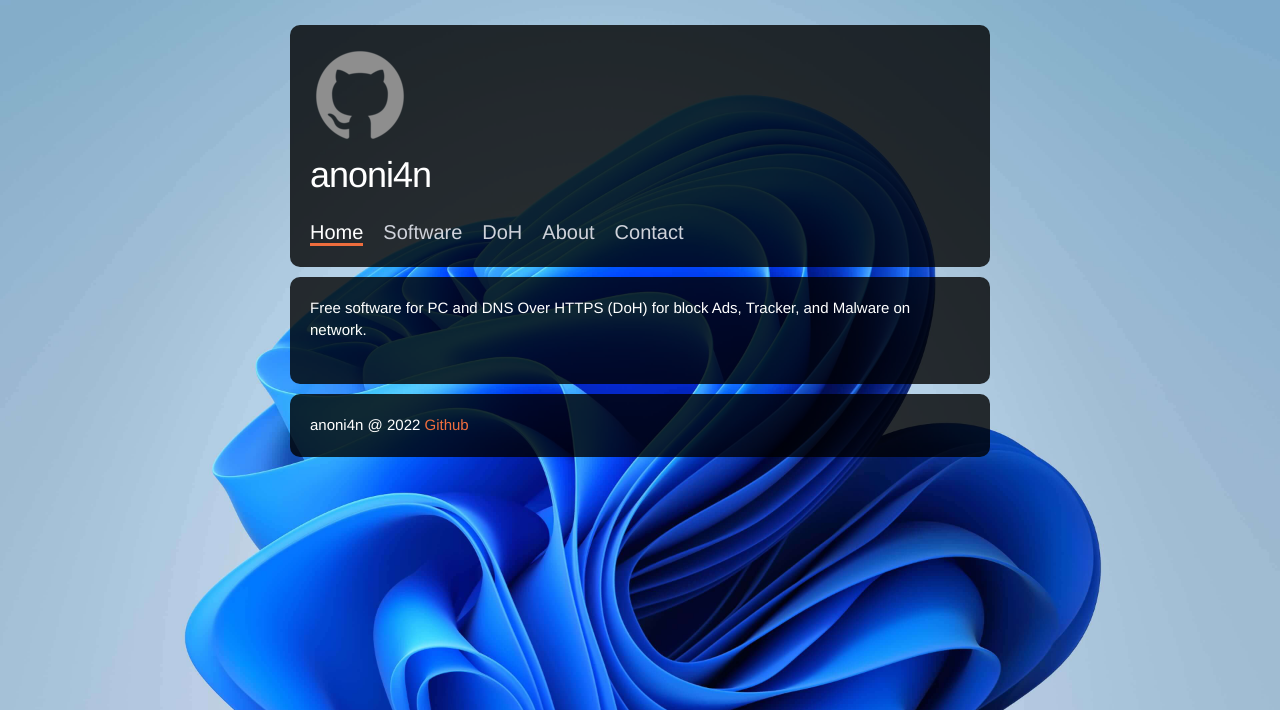
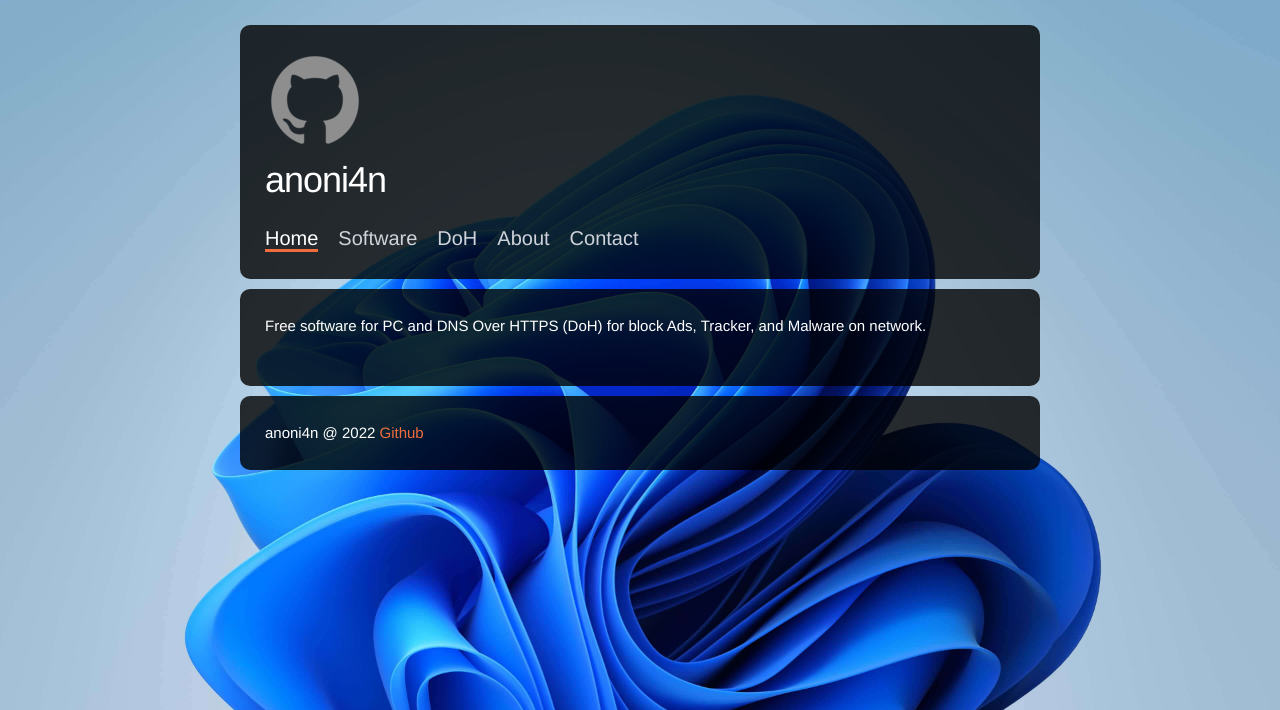
Before and after one commit to anoni4n/anoni4n.github.io, a PHP site: page / in a window 1280 px wide. Shown: the top 710 px of the page. Run offline with PHP 8.4, Linux system fonts and the light colour scheme.

Commit message:
Update style.css

```diff
--- a/style.css
+++ b/style.css
@@ -8,7 +8,7 @@ html {
 }
 body {
   font-size: 1.5em; /* currently ems cause chrome bug misinterpreting rems on body element */
-  line-height: 1.5;
+  line-height: 1.6;
   font-weight: 400;
   font-family: Helvetica;
   color: #FFFFFF;
@@ -97,12 +97,12 @@ html {
   background-size:cover;
 }
 body {
-  max-width:700px;
+  max-width:800px;
   margin:25px auto;
 }
 header, #content, footer {
   background: rgba(0,0,0,.8);
-  padding:20px;
+  padding:25px;
   color:#FFFFFF;
   border-radius:10px;
   margin-top:10px
```
